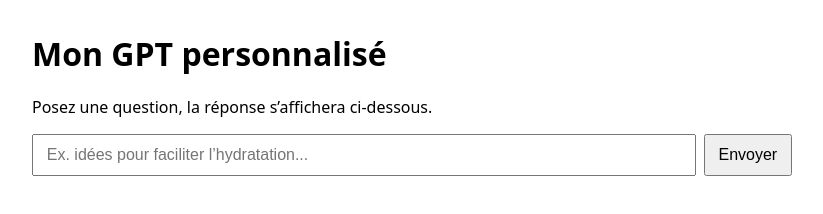
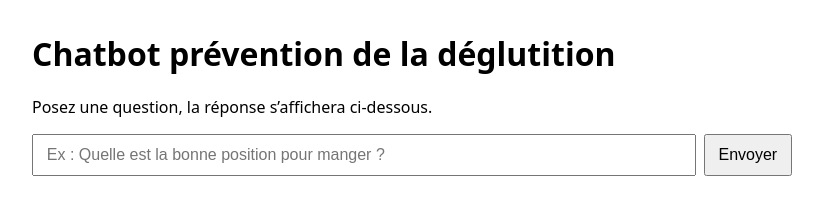
Before and after one commit to tannouyann/chatbot-prevdeglu-gpt, a website: page public/index.html in a window 1280 px wide. Shown: the whole page, without its empty margins (228-1051 px from the left). Drawn offline with Linux system fonts and the light colour scheme.

Commit message:
Update index.html

```diff
--- a/public/index.html
+++ b/public/index.html
@@ -17,19 +17,19 @@
   </head>
   <body>
     <header>
-      <h1>Mon GPT personnalisé</h1>
+      <h1>Chatbot prévention de la déglutition</h1>
       <p>Posez une question, la réponse s’affichera ci-dessous.</p>
     </header>
 
     <div id="log" aria-live="polite"></div>
 
     <form id="chat">
-      <input id="q" placeholder="Ex. idées pour faciliter l’hydratation..." required style="flex:1" />
+      <input id="q" placeholder="Ex : Quelle est la bonne position pour manger ?" required style="flex:1" />
       <button>Envoyer</button>
     </form>
 
     <script>
-      const API_URL = (window.API_URL || '/api/chat'); // en local le serveur sert aussi l’API
+      const API_URL = (window.API_URL || 'https://chatbot-prevdeglu-gpt.onrender.com/api/chat');
       const log = document.getElementById('log');
       const form = document.getElementById('chat');
       const q = document.getElementById('q');
```
